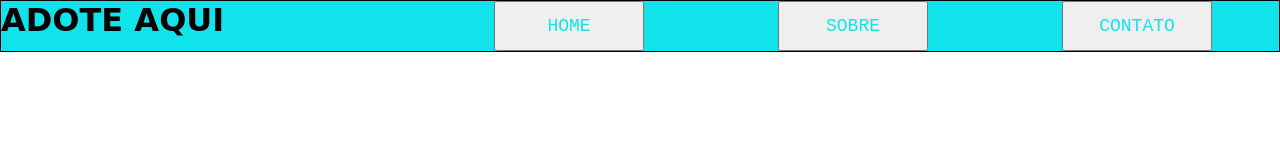
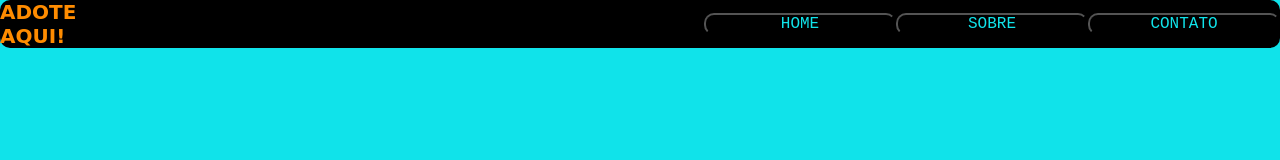
Before and after one commit to lipeqalves/adoteaqui, a plain HTML site: page index.htm in a window 1280 px wide. Drawn offline with Linux system fonts and the light colour scheme; a web font is replaced by a local one.

Commit message:
muda cor do botão e aumeta tamanho do logo

```diff
--- a/index.htm
+++ b/index.htm
@@ -1,20 +1,23 @@
 <!DOCTYPE html>
-<html lang="en">
+<html lang="pt-br">
 <head>
     <meta charset="UTF-8">
     <meta http-equiv="X-UA-Compatible" content="IE=edge">
     <meta name="viewport" content="width=device-width, initial-scale=1.0">
-    <title>Menu</title>
+    <title>Adote Aqui</title>
     <link rel="stylesheet" href="./style/style.css">
 </head>
 <body>
-    <div class="menu">
-        <h1 class="titulo">ADOTE AQUI</h1>
+
+    <header class="menu">
+        <div class="titulo">
+        <h1 >ADOTE AQUI!</h1>
+        </div>
         <div class="button">
             <button id="home"> HOME </button>
             <button id="sobre"> SOBRE </button>
             <button id="contato"> CONTATO</button>
         </div>
-    </div>
+    </header>
 </body>
 </html>
--- a/style/style.css
+++ b/style/style.css
@@ -8,35 +8,51 @@
 body{
     width: 100%;
     height: 100%;
+    background-color:#10e3ea;
 }
-.titulo:hover{
-    width: 150%;
+h1:hover{
+    font-size: 20px;
+}
+button:hover{
+    background-color: #10e3ea;
+    color:black;
+    font-size: 20px;
+
 }
 .menu{
-    border: 10px solide black;
+    width: 100%;
     display: flex;
     flex-direction:row;
-    justify-content: space-between;
-    border: 1px solid;
-    background-color: #10e3ea;
+    background-color: #000;
+    border-radius: 10px;
 }
 .button{
     display: flex;
-    align-items: space-between;
-    justify-content: space-around;
-    width: 200%;
+    justify-content: flex-end;
+    width: 100%;
+    align-items: center;
+
+}
+.titulo{
+    display: flex;
+    justify-content: flex-start;
+    width: 100%;
+    align-items: center;
 }
 h1{
-    width: 100%;
-    text-align: left;
-    font-size: 32px;
+    text-align:left;
+    width: min-content;
+    font-size: 18px;
     font-family: 'Rock 3D' , cursive;
-    border-radius: 1px;
+    color: darkorange;
 }
 button{
-    width: 150px;
-    height: 50px;
+    width:30%;
     font-family: 'Courier New', Courier, monospace;
-    font-size: 18px;
+    font-size: 16px;
     color: #10e3ea;
+    border-radius: 10px;
+    margin-bottom: 0;
+    text-align:ceter;
+    background-color: #000;
 }
```
Also changed, not shown: style/imagens/dog.jpeg (added).
